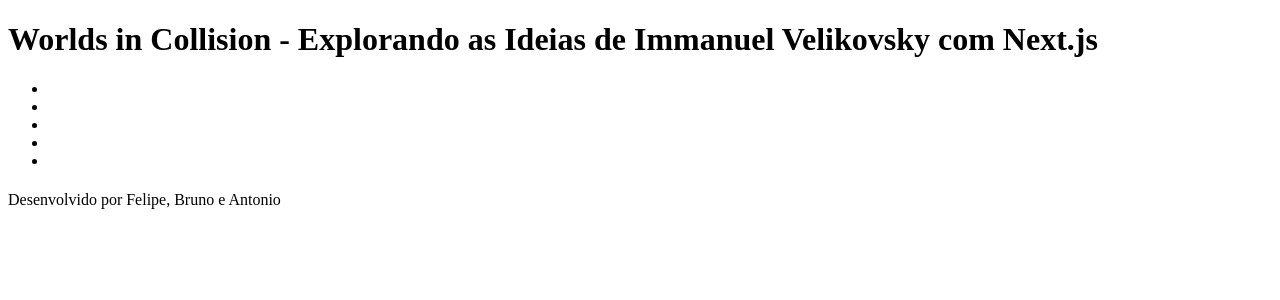
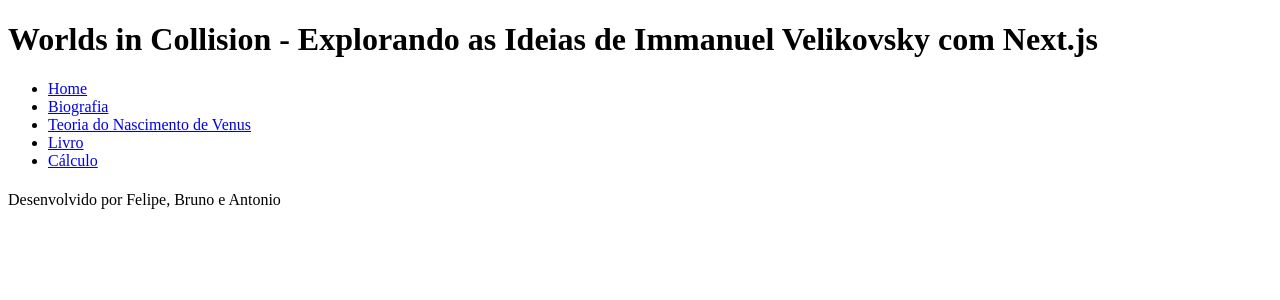
Before and after one commit to ntncaue/cp5-FE, a Next.js app in the folder cp5/: page / in a window 1280 px wide. Shown: the top 300 px of the page. Built offline with nearby package versions, Linux system fonts and the light colour scheme.

Commit message:
Definição dos Links do Menu

```diff
--- a/cp5/src/components/Menu/Menu.tsx
+++ b/cp5/src/components/Menu/Menu.tsx
@@ -4,11 +4,11 @@
     return (
         <nav>
             <ul>
-                <li> <Link href="/"></Link> </li>
-                <li> <Link href="/pagina-1"></Link> </li>
-                <li> <Link href="/pagina-2"></Link> </li>
-                <li> <Link href="/pagina-3"></Link></li>
-                <li> <Link href="/pagina-4"></Link></li>
+                <li> <Link href="/">Home</Link> </li>
+                <li> <Link href="/pagina-1">Biografia</Link> </li>
+                <li> <Link href="/pagina-2">Teoria do Nascimento de Venus</Link> </li>
+                <li> <Link href="/pagina-3">Livro</Link></li>
+                <li> <Link href="/pagina-4">Cálculo</Link></li>
             </ul>
         </nav>
     )
```
